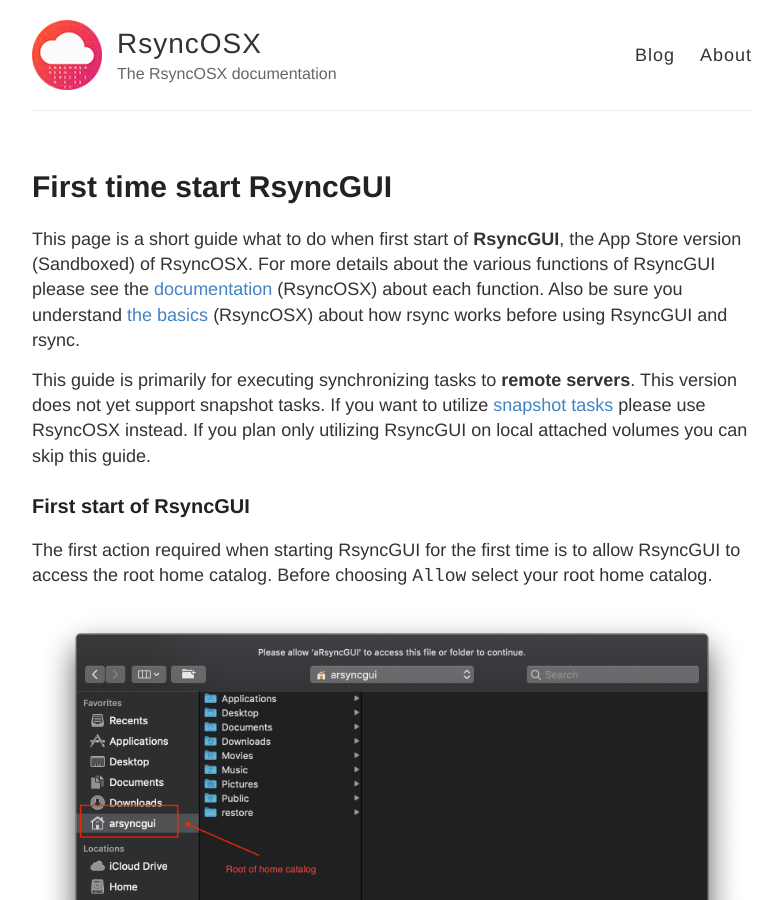
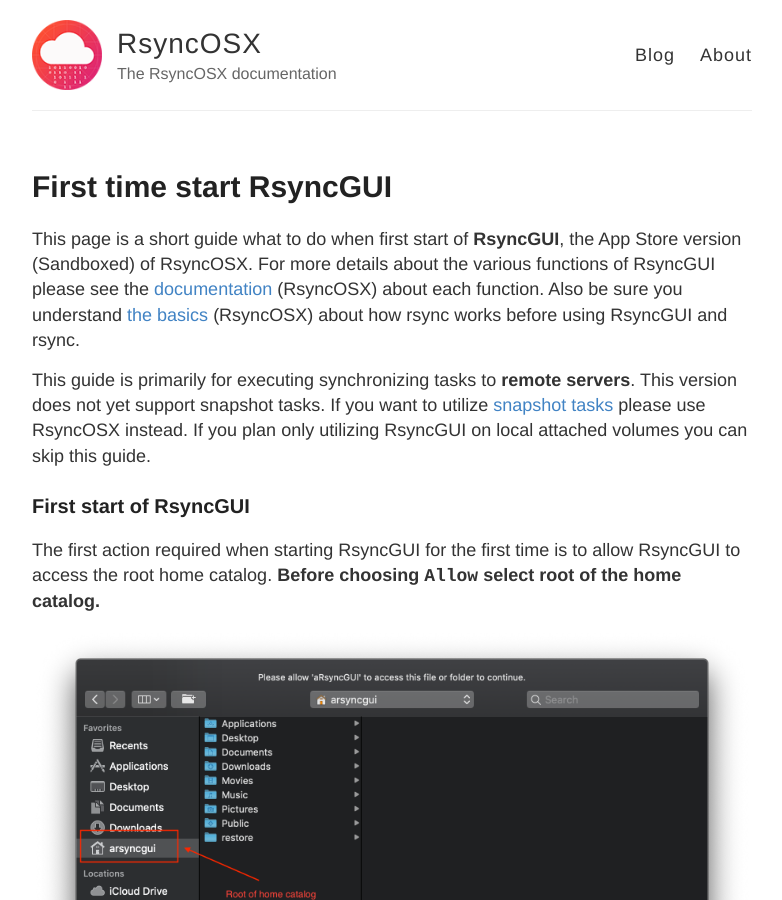
Before and after one commit to d2s/Documentation, a Jekyll site: the page built from _posts/2018-04-12-RsyncGUIfirststart.md, in a window 1280 px wide and 900 px high. Shown: the whole window, without its empty margins (248-1030 px from the left). Built offline with Jekyll 4.4.1, drawn with Linux system fonts in a browser that asks for light colours.

Commit message:
Update 2018-04-12-RsyncGUIfirststart.md

```diff
--- a/_posts/2018-04-12-RsyncGUIfirststart.md
+++ b/_posts/2018-04-12-RsyncGUIfirststart.md
@@ -9,7 +9,7 @@ This guide is primarily for executing synchronizing tasks to **remote servers**.
 
 ### First start of RsyncGUI
 
-The first action required when starting RsyncGUI for the first time is to allow RsyncGUI to access the root home catalog. Before choosing `Allow` select your root home catalog.
+The first action required when starting RsyncGUI for the first time is to allow RsyncGUI to access the root home catalog. **Before choosing `Allow` select root of the home catalog.**
 
 ![](/images/RsyncOSX/master/RsyncGUIfirststart/main2.png)
 
```
